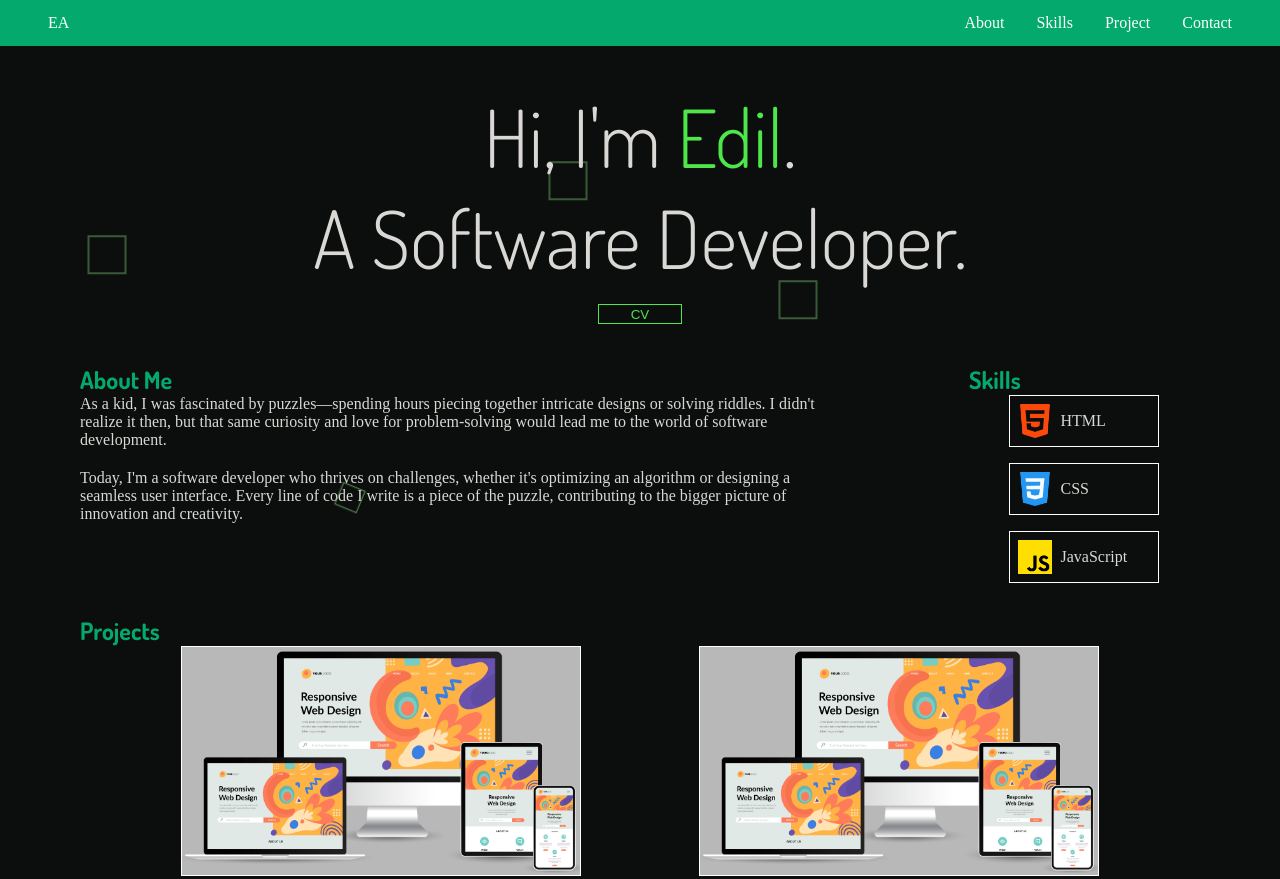
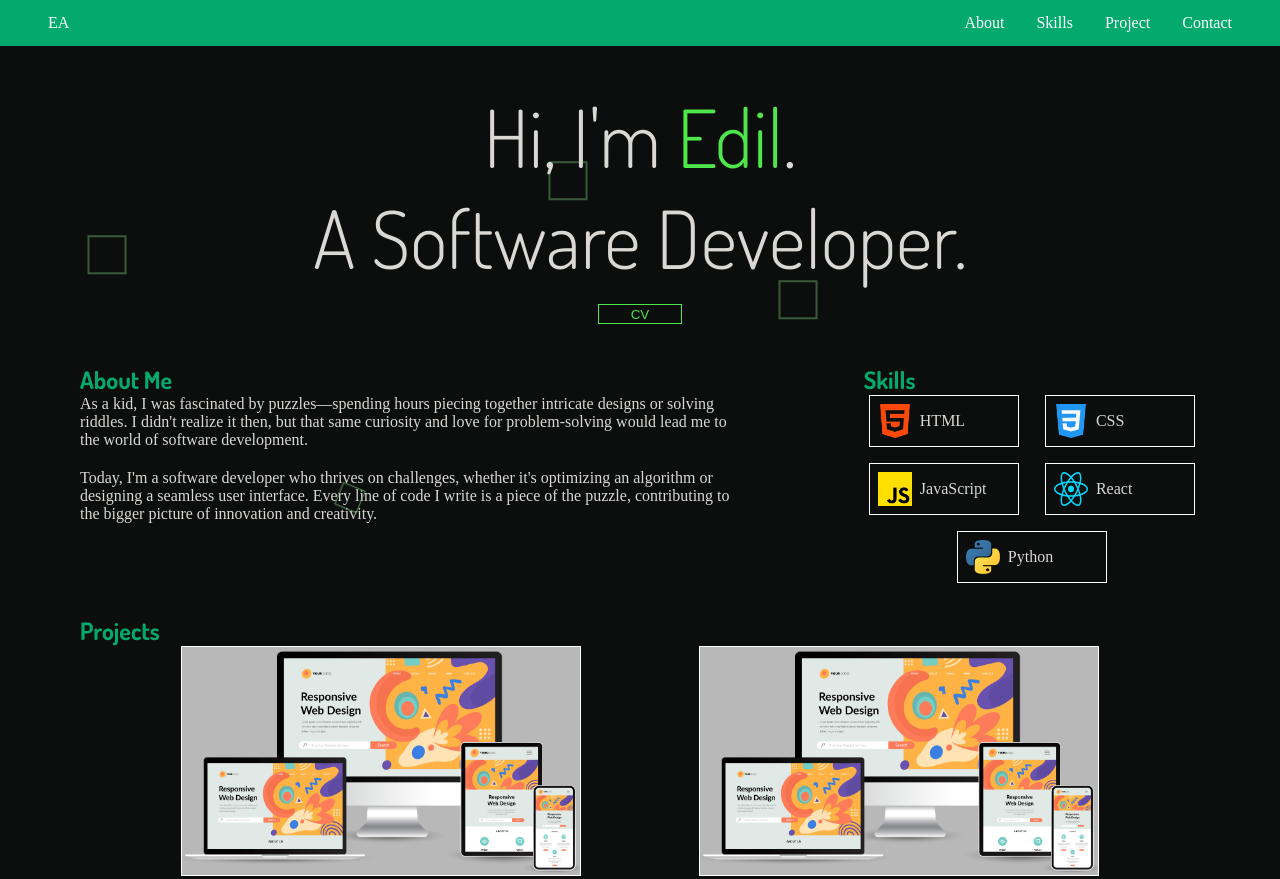
Before and after one commit to idil-abdi/portfolio-page, a plain HTML site: page index.html in a window 1280 px wide. Shown: the top 879 px of the page. Drawn offline with Linux system fonts and the light colour scheme; a web font is replaced by a local one.

Commit message:
adding more skills

```diff
--- a/index.html
+++ b/index.html
@@ -82,14 +82,14 @@
                 <img class="imgIcon" src="./asset/img/js.png" alt="javascript">
                 <P>JavaScript</P>
               </div>
-              <!-- <div class="item skillItem">
+              <div class="item skillItem">
                 <img class="imgIcon" src="./asset/img/react.png" alt="react">
                 <P>React</P>
               </div>
               <div class="item skillItem">
                 <img class="imgIcon" src="./asset/img/python.png" alt="python">
                 <P>Python</P>
-              </div> -->
+              </div>
             </div>
           </section>
         </div>
```
